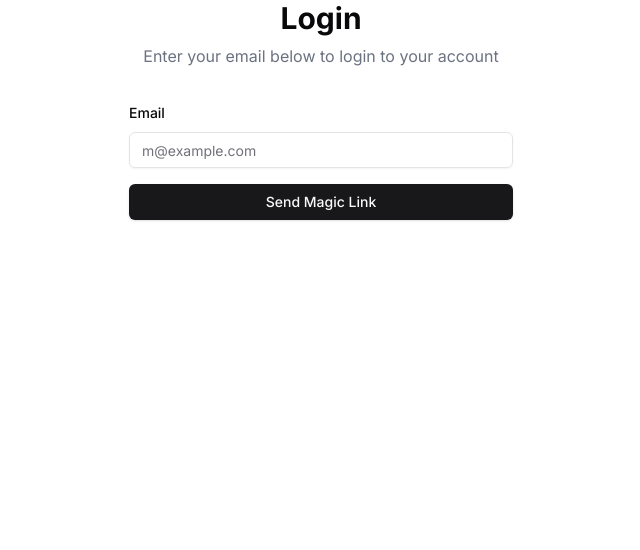
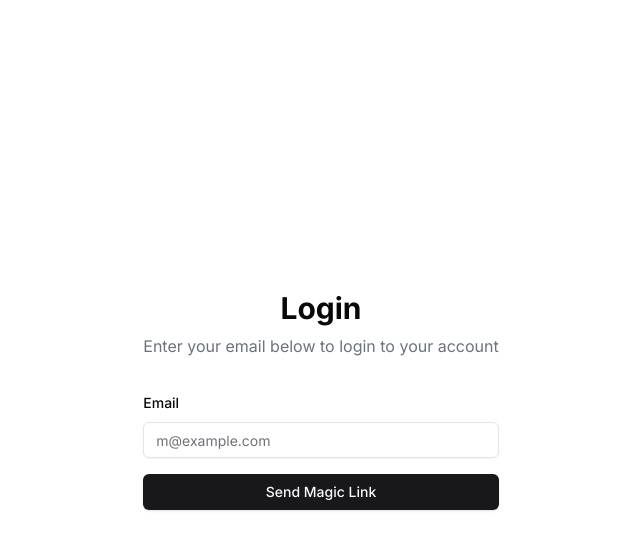
Before and after one commit to ODanielFilho/micro-saas, a Next.js app: page /auth in a window 1280 px wide. Shown: the top 550 px of the page, without its empty margins (319-959 px from the left). Built offline with nearby package versions, Linux system fonts and the light colour scheme.

Commit message:
end setp 1

```diff
--- a/src/app/app/_components/user-info.tsx
+++ b/src/app/app/_components/user-info.tsx
@@ -8,15 +8,18 @@ import { signOut } from "next-auth/react";
 type Props = {
   user: Session["user"];
 };
+
 export function UserInfo({ user }: Props) {
   if (!user) return;
+
   return (
     <div className="flex flex-col items-center justify-center space-y-4">
       <Avatar>
         <AvatarFallback>U</AvatarFallback>
       </Avatar>
       <span>{user.email}</span>
-      <Button variant={"outline"} onClick={() => signOut()}>
+
+      <Button variant="outline" onClick={() => signOut()}>
         Sign Out
       </Button>
     </div>
--- a/src/app/app/page.tsx
+++ b/src/app/app/page.tsx
@@ -1,5 +1,12 @@
-"use client";
+import { auth } from "@/services/auth";
+import { UserInfo } from "./_components/user-info";
 
-export default function Page() {
-  return <h1>oi</h1>;
+export default async function Page() {
+  const session = await auth();
+
+  return (
+    <main className="flex items-center justify-center h-screen">
+      <UserInfo user={session?.user} />
+    </main>
+  );
 }
--- a/src/app/auth/page.tsx
+++ b/src/app/auth/page.tsx
@@ -1,5 +1,9 @@
 import { AuthForm } from "./_components/auth-form";
 
 export default function Page() {
-  return <AuthForm />;
+  return (
+    <main className="flex items-center justify-center h-screen">
+      <AuthForm />
+    </main>
+  );
 }
```
Also changed, not shown: 1 other file (tests, documents, lock files or other folders).
